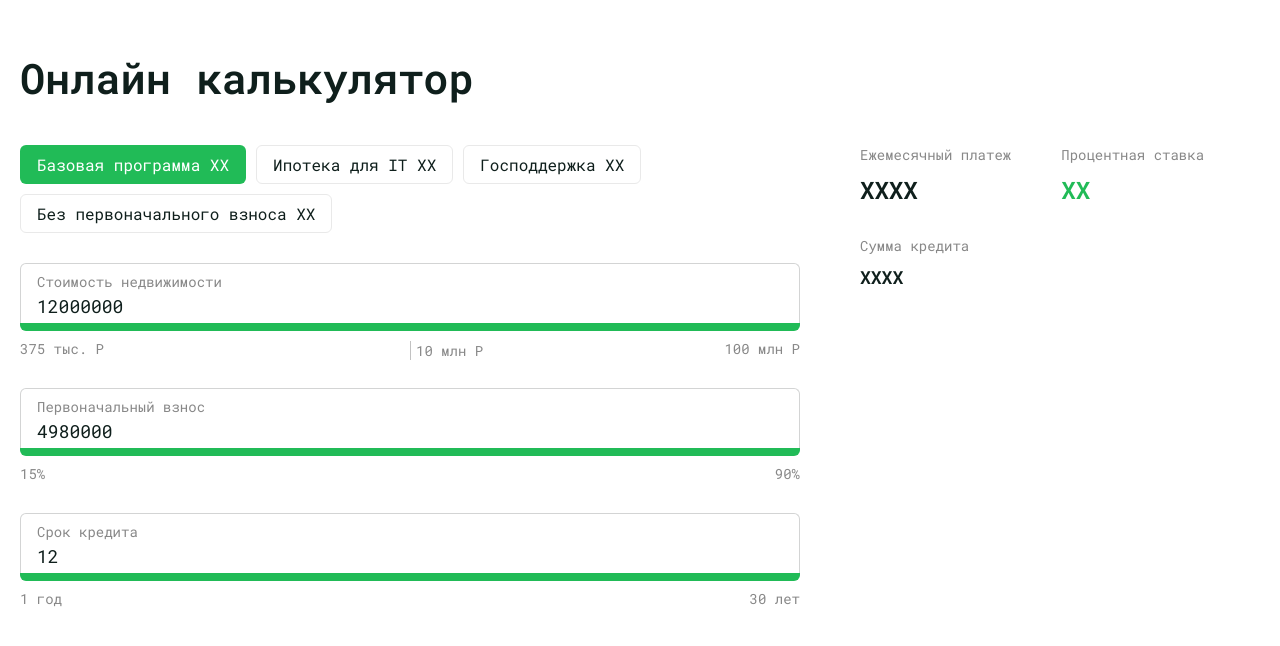
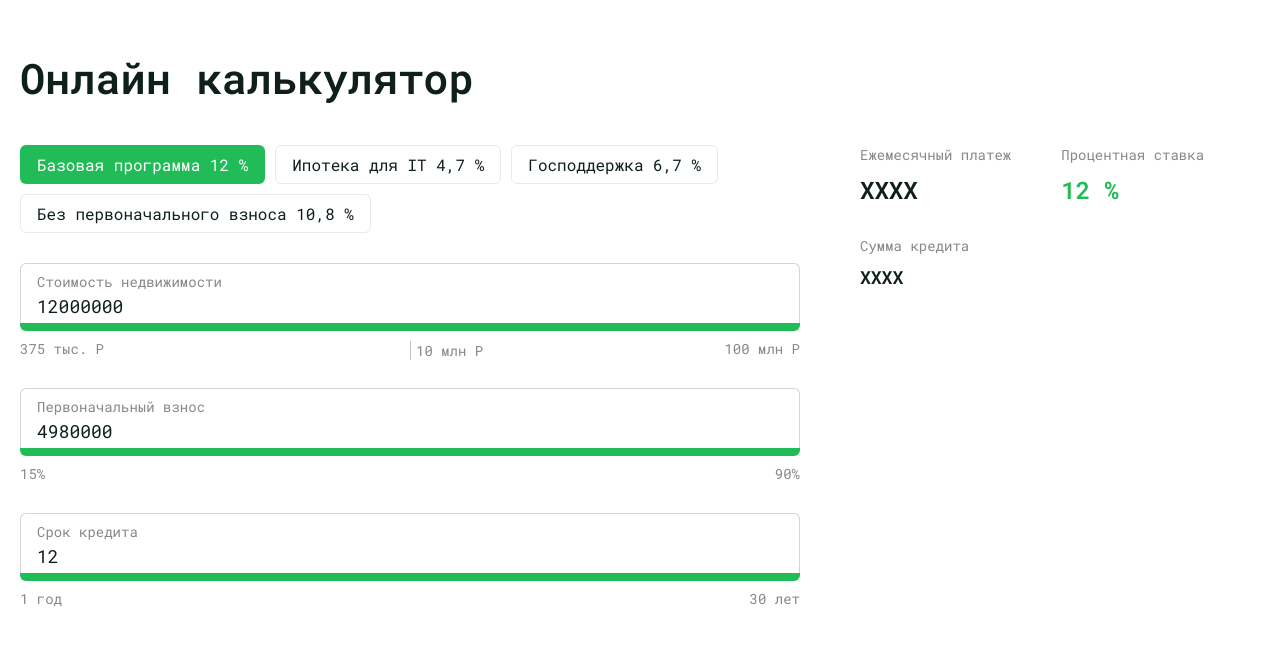
Before and after one commit to KolesnikovJs/CalcJS, a plain HTML site: page index.html in a window 1280 px wide. Drawn offline with Linux system fonts and the light colour scheme.

Commit message:
Добавил отображение процентной ставки

```diff
--- a/index.html
+++ b/index.html
@@ -106,6 +106,8 @@
 				<!-- // Col Right -->
 			</div>
 		</div>
+		<script src="js/formatters.js" type="module"></script>
+		<script src="js/app.js" type="module"></script>
 
     </body>
 </html>
--- /dev/null
+++ b/js/app.js
@@ -0,0 +1,43 @@
+
+
+import { percentFormatter } from "./formatters.js";
+
+
+
+
+//Ставки по ипотеке
+
+const programBase = 0.12;
+const programIt = 0.047;
+const programGov = 0.067;
+const programZero = 0.108;
+
+//Указываем ставку в радиокнопках
+
+document.querySelector('#base-value').value = programBase;
+document.querySelector('#it-value').value = programIt;
+document.querySelector('#gov-value').value = programGov;
+document.querySelector('#zero-value').value = programZero;
+
+//Указываем ставку в Label
+
+document.querySelector('#base-text').innerText = percentFormatter.format(programBase)
+document.querySelector('#it-text').innerText = percentFormatter.format(programIt)
+document.querySelector('#gov-text').innerText = percentFormatter.format(programGov)
+document.querySelector('#zero-text').innerText = percentFormatter.format(programZero)
+
+//Отображение выбранной процентной ставки
+
+const programInputs = document.querySelectorAll('input[name="program"]');
+const totalPercent = document.querySelector('#total-percent');
+
+programInputs.forEach((input) => {
+
+    if (input.checked) {
+        totalPercent.innerText = percentFormatter.format(input.value);
+    }
+
+    input.addEventListener('click', function() {
+        totalPercent.innerText = percentFormatter.format(this.value);
+    })
+})
--- /dev/null
+++ b/js/formatters.js
@@ -0,0 +1,2 @@
+
+export const percentFormatter = new Intl.NumberFormat('ru-RU', { style: 'percent', maximumFractionDigits: 3 });
--- a/main.js
+++ /dev/null
@@ -1,3 +0,0 @@
-'use strict'
-
-alert('hello !')
```
